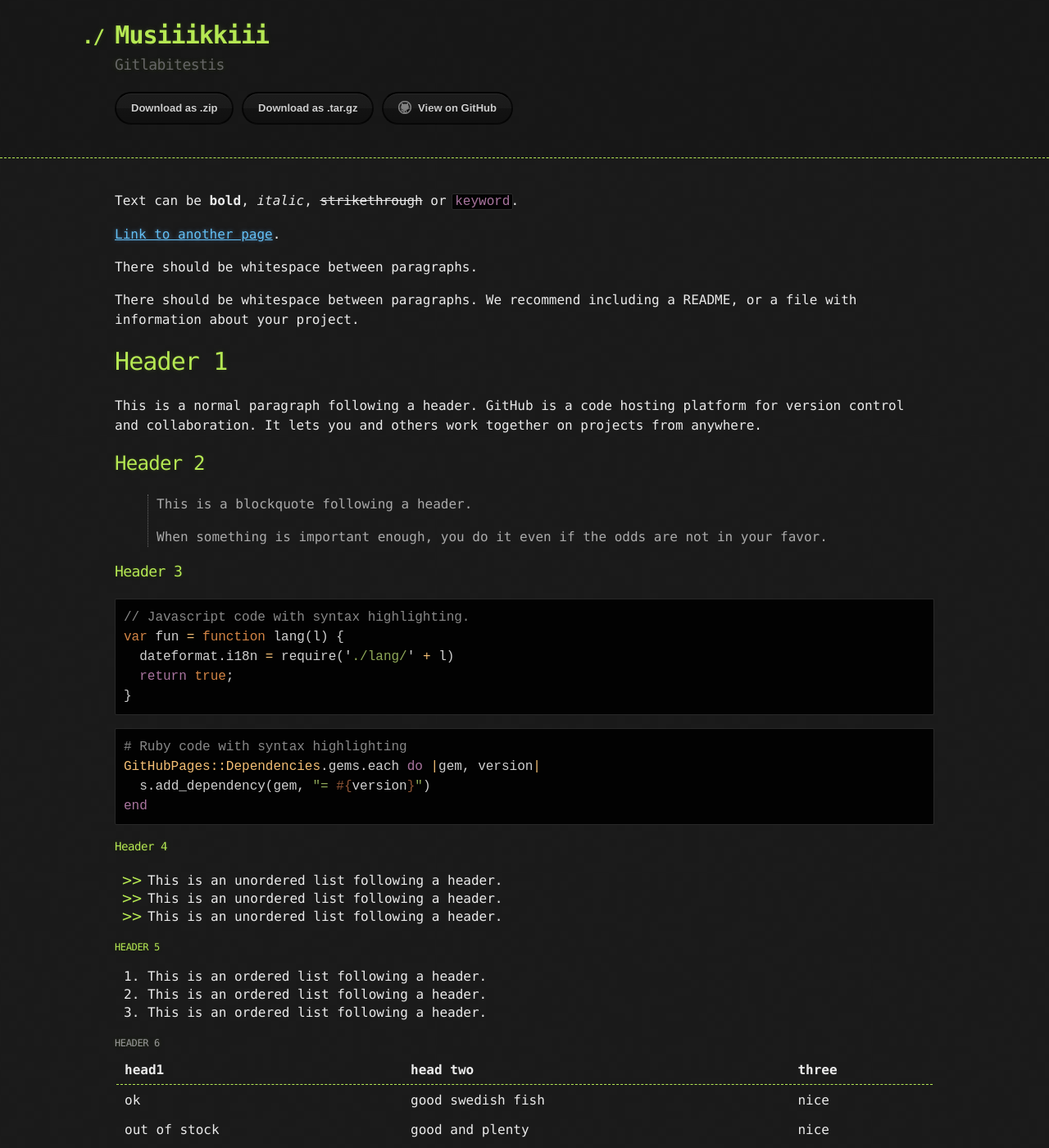
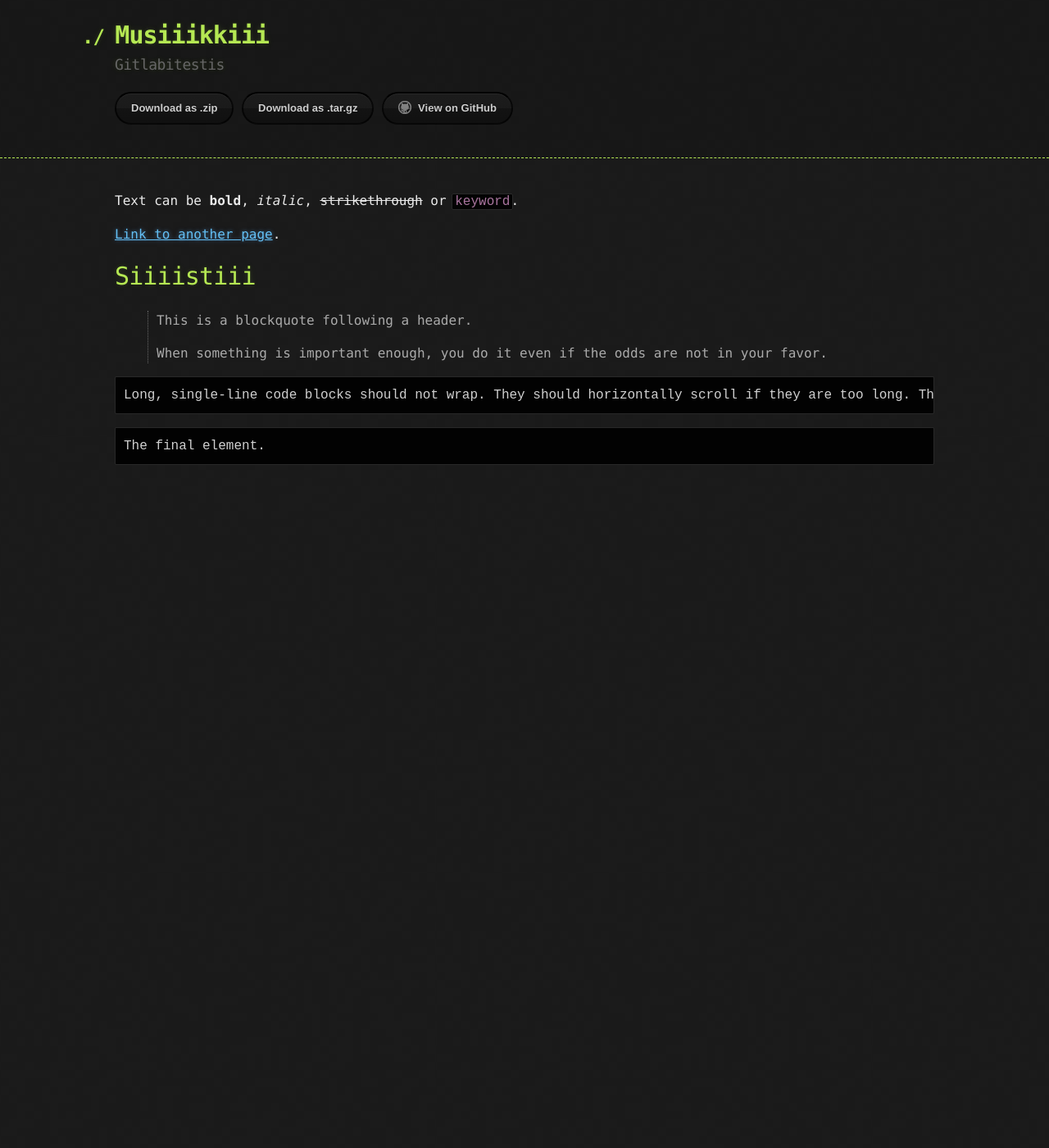
Before and after one commit to JusufSWE/asdwewewarawreegyesr325432f320r329fj321d8903ha894tg3q874t2qg826iydg876aftrg4682aytg32, a Jekyll site: the page built from docs/index.md, in a window 1280 px wide and 1400 px high. Shown: the whole window at 82% size. Built offline with Jekyll 4.4.1, drawn with Linux system fonts in a browser that asks for light colours; some of the changed text lies outside the part shown.

Commit message:
Update index.md

````diff
--- a/docs/index.md
+++ b/docs/index.md
@@ -6,113 +6,13 @@
 
 [Link to another page](./another-page.html).
 
-There should be whitespace between paragraphs.
-
-There should be whitespace between paragraphs. We recommend including a README, or a file with information about your project.
-
-# Header 1
-
-This is a normal paragraph following a header. GitHub is a code hosting platform for version control and collaboration. It lets you and others work together on projects from anywhere.
-
-## Header 2
+# Siiiistiii
 
 > This is a blockquote following a header.
 >
 > When something is important enough, you do it even if the odds are not in your favor.
 
-### Header 3
 
-```js
-// Javascript code with syntax highlighting.
-var fun = function lang(l) {
-  dateformat.i18n = require('./lang/' + l)
-  return true;
-}
-```
-
-```ruby
-# Ruby code with syntax highlighting
-GitHubPages::Dependencies.gems.each do |gem, version|
-  s.add_dependency(gem, "= #{version}")
-end
-```
-
-#### Header 4
-
-*   This is an unordered list following a header.
-*   This is an unordered list following a header.
-*   This is an unordered list following a header.
-
-##### Header 5
-
-1.  This is an ordered list following a header.
-2.  This is an ordered list following a header.
-3.  This is an ordered list following a header.
-
-###### Header 6
-
-| head1        | head two          | three |
-|:-------------|:------------------|:------|
-| ok           | good swedish fish | nice  |
-| out of stock | good and plenty   | nice  |
-| ok           | good `oreos`      | hmm   |
-| ok           | good `zoute` drop | yumm  |
-
-### There's a horizontal rule below this.
-
-* * *
-
-### Here is an unordered list:
-
-*   Item foo
-*   Item bar
-*   Item baz
-*   Item zip
-
-### And an ordered list:
-
-1.  Item one
-1.  Item two
-1.  Item three
-1.  Item four
-
-### And a nested list:
-
-- level 1 item
-  - level 2 item
-  - level 2 item
-    - level 3 item
-    - level 3 item
-- level 1 item
-  - level 2 item
-  - level 2 item
-  - level 2 item
-- level 1 item
-  - level 2 item
-  - level 2 item
-- level 1 item
-
-### Small image
-
-![Octocat](https://github.githubassets.com/images/icons/emoji/octocat.png)
-
-### Large image
-
-![Branching](https://guides.github.com/activities/hello-world/branching.png)
-
-
-### Definition lists can be used with HTML syntax.
-
-<dl>
-<dt>Name</dt>
-<dd>Godzilla</dd>
-<dt>Born</dt>
-<dd>1952</dd>
-<dt>Birthplace</dt>
-<dd>Japan</dd>
-<dt>Color</dt>
-<dd>Green</dd>
-</dl>
 
 ```
 Long, single-line code blocks should not wrap. They should horizontally scroll if they are too long. This line should be long enough to demonstrate this.
````
